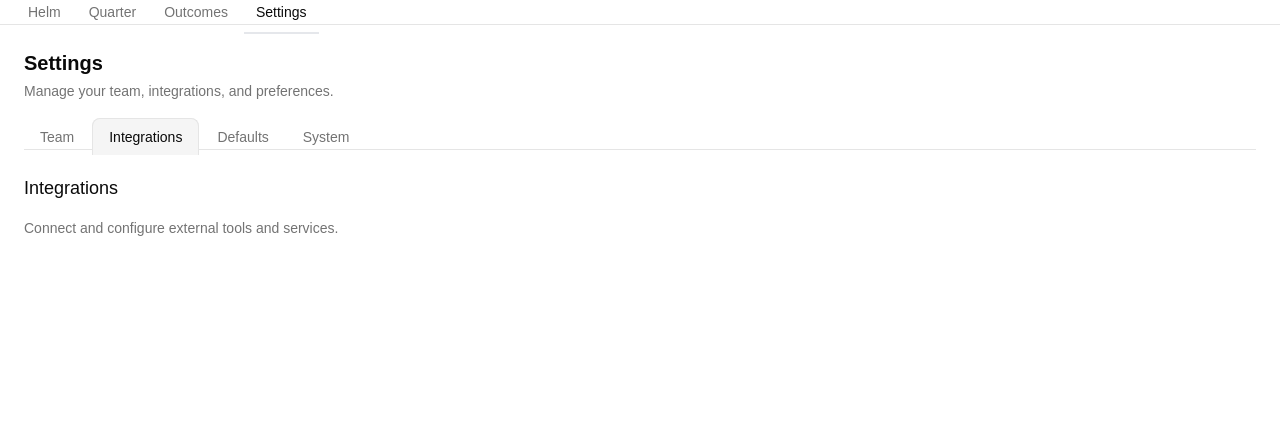
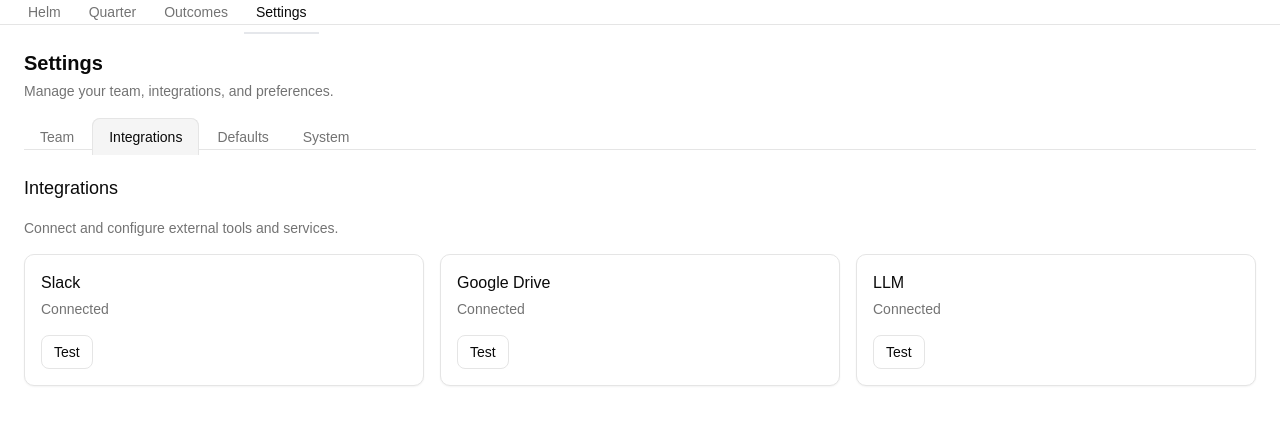
Before and after one commit to erikdohnberg/helm, a Next.js app: page /settings/integrations in a window 1280 px wide. Shown: the top 424 px of the page. Built offline with nearby package versions, Linux system fonts and the light colour scheme.

Commit message:
Add integration settings page with connection testing functionality. Introduce a list of integrations with a test button for each, and wrap the layout in a ToastProvider for notification support.

```diff
--- a/app/(app)/layout.tsx
+++ b/app/(app)/layout.tsx
@@ -1,4 +1,5 @@
 import { TopNav } from "@/components/app-shell/top-nav";
+import { ToastProvider } from "@/components/ui/toast";
 
 export default function AppLayout({
   children,
@@ -6,9 +7,9 @@ export default function AppLayout({
   children: React.ReactNode;
 }) {
   return (
-    <>
+    <ToastProvider>
       <TopNav />
       <main className="p-6">{children}</main>
-    </>
+    </ToastProvider>
   );
 }
--- a/app/(app)/settings/integrations/page.tsx
+++ b/app/(app)/settings/integrations/page.tsx
@@ -1,10 +1,47 @@
+"use client";
+
+import { useToast } from "@/components/ui/toast";
+
+const INTEGRATIONS = [
+  { id: "slack", name: "Slack", status: "Connected" },
+  { id: "google-drive", name: "Google Drive", status: "Connected" },
+  { id: "llm", name: "LLM", status: "Connected" },
+] as const;
+
 export default function IntegrationsSettingsPage() {
+  const toast = useToast();
+
+  function handleTest(name: string) {
+    toast(`${name} connection tested`);
+  }
+
   return (
     <div className="space-y-4">
       <h2 className="text-lg font-medium text-foreground">Integrations</h2>
       <p className="text-sm text-muted-foreground">
         Connect and configure external tools and services.
       </p>
+
+      <div className="grid gap-4 sm:grid-cols-2 lg:grid-cols-3">
+        {INTEGRATIONS.map(({ id, name, status }) => (
+          <div
+            key={id}
+            className="rounded-lg border border-border bg-card p-4 shadow-sm"
+          >
+            <h3 className="font-medium text-card-foreground">{name}</h3>
+            <p className="mt-1 text-sm text-muted-foreground">{status}</p>
+            <div className="mt-4">
+              <button
+                type="button"
+                onClick={() => handleTest(name)}
+                className="rounded-md border border-border bg-background px-3 py-1.5 text-sm font-medium text-foreground hover:bg-muted/50"
+              >
+                Test
+              </button>
+            </div>
+          </div>
+        ))}
+      </div>
     </div>
   );
 }
--- /dev/null
+++ b/components/ui/toast.tsx
@@ -0,0 +1,58 @@
+"use client";
+
+import {
+  createContext,
+  useCallback,
+  useContext,
+  useState,
+  type ReactNode,
+} from "react";
+import { createPortal } from "react-dom";
+
+interface ToastMessage {
+  id: number;
+  message: string;
+}
+
+const ToastContext = createContext<((message: string) => void) | null>(null);
+
+export function useToast() {
+  const show = useContext(ToastContext);
+  if (!show) throw new Error("useToast must be used within ToastProvider");
+  return show;
+}
+
+export function ToastProvider({ children }: { children: ReactNode }) {
+  const [toasts, setToasts] = useState<ToastMessage[]>([]);
+
+  const showToast = useCallback((message: string) => {
+    const id = Date.now();
+    setToasts((prev) => [...prev, { id, message }]);
+    setTimeout(() => {
+      setToasts((prev) => prev.filter((t) => t.id !== id));
+    }, 3000);
+  }, []);
+
+  return (
+    <ToastContext.Provider value={showToast}>
+      {children}
+      {typeof document !== "undefined" &&
+        createPortal(
+          <div
+            className="fixed bottom-4 left-1/2 z-50 flex -translate-x-1/2 flex-col gap-2"
+            aria-live="polite"
+          >
+            {toasts.map((t) => (
+              <div
+                key={t.id}
+                className="rounded-md border border-border bg-popover px-4 py-2.5 text-sm text-popover-foreground shadow-md"
+              >
+                {t.message}
+              </div>
+            ))}
+          </div>,
+          document.body
+        )}
+    </ToastContext.Provider>
+  );
+}
```
